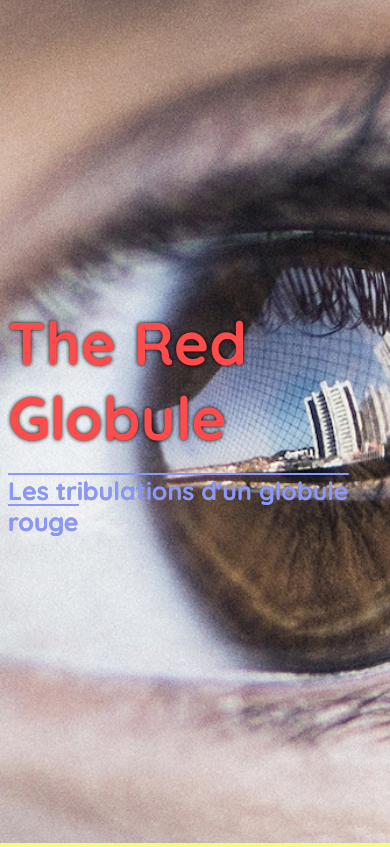
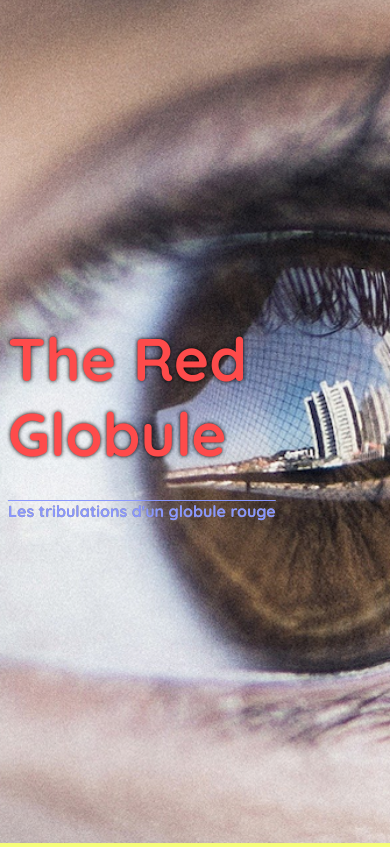
Before and after one commit to MireilleEM/TheRedGlobule, a PHP site: page / in a window 390 px wide. Shown: the part 20-867 px from the top of the page. Run offline with PHP 8.4, Linux system fonts and the light colour scheme; some web fonts are replaced.

Commit message:
taille sloga

```diff
--- a/design/style.css
+++ b/design/style.css
@@ -190,6 +190,11 @@
     #bienvenue{
         padding: 16px;
     }
+    #slogan{
+        color:#8A97FE;
+        font-size: 20px;
+        margin-top: 30px;
+    }
     #dessin2{
         grid-column: auto;
     }
@@ -223,6 +228,11 @@
     }
     #bienvenue{
         padding: 8px;
+    }
+    #slogan{
+        color:#8A97FE;
+        font-size: 20px;
+        margin-top: 30px;
     }
     #dessin1{
         grid-row: auto;
@@ -271,6 +281,11 @@
         font-size: 16px;
         text-shadow:0 0 2px black;
     }
+    #slogan{
+        color:#8A97FE;
+        font-size: 16px;
+        margin-top: 30px;
+    }
     #dessin1{
         grid-row: auto;
     }
```
